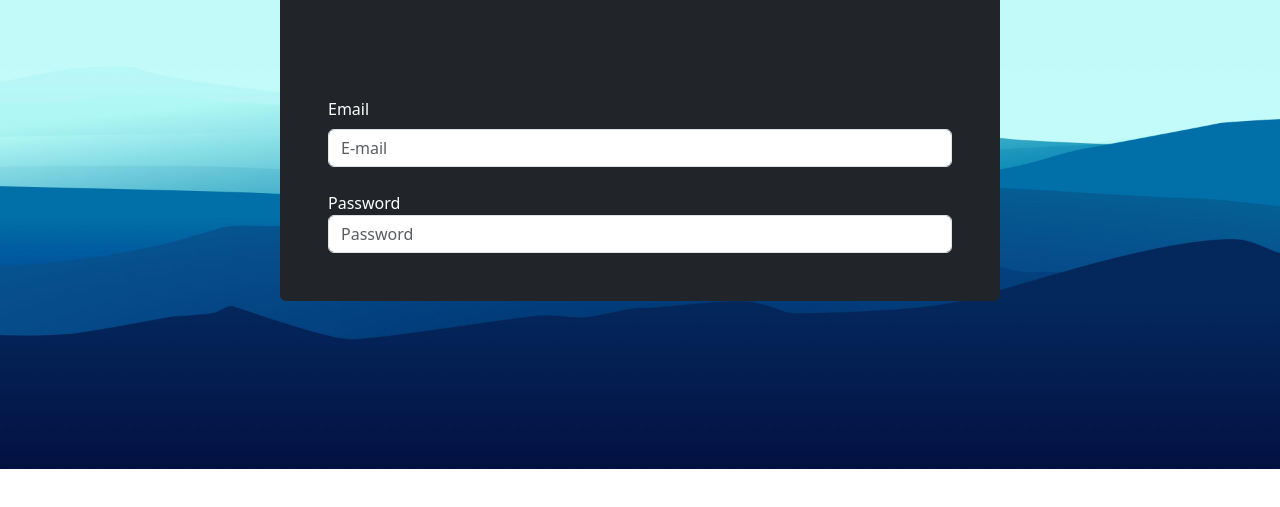
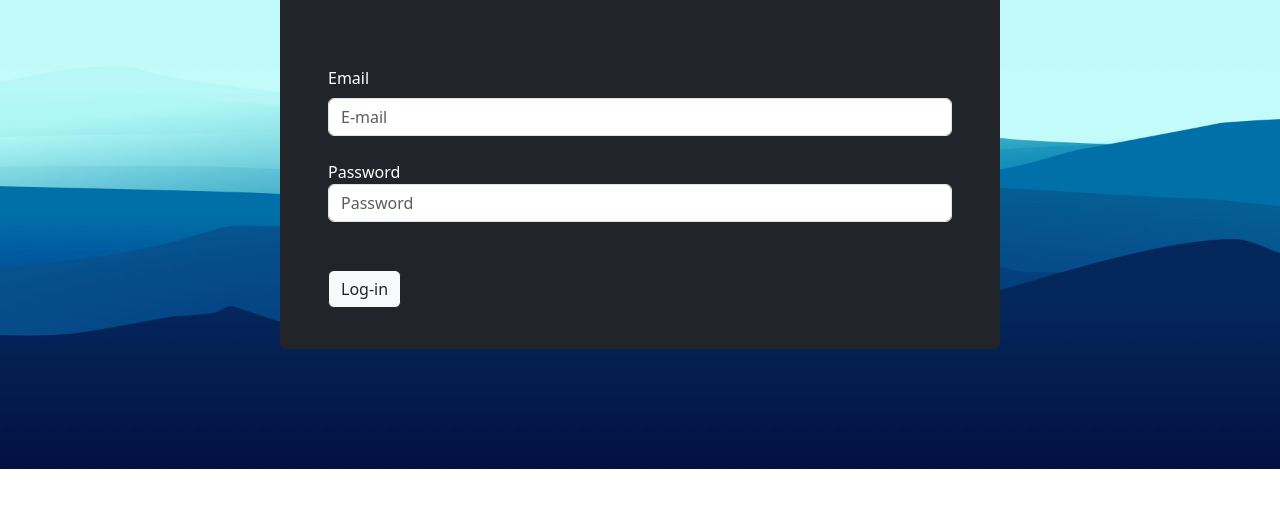
Before and after one commit to franveggiani/login_tp1, a plain HTML site: page index.html in a window 1280 px wide. Shown: the part 251-758 px from the top of the page. Drawn offline with nearby package versions, Linux system fonts and the light colour scheme.

Commit message:
login-btn
login button

```diff
--- a/index.html
+++ b/index.html
@@ -36,7 +36,7 @@
 	</ul>
 </nav>
 
-<div class="container bg-dark p-5 text-white mt-5 rounded d-flex flex-column justify-content-between" style="width: 45rem; height: 28rem;">
+<div class="container bg-dark p-5 text-white mt-5 rounded d-flex flex-column justify-content-between" style="width: 45rem; height: 31rem;">
 	<h1 class="pt-3 display-3">Log-In</h1>
 	<div class="mt-5">
 		<form action="post" class="">
@@ -48,6 +48,7 @@
 				<label for="log-password">Password</label>
 				<input class="form-control" type="password" name="log-password" id="log-password" placeholder="Password">
 			</div>
+			<button type="submit" class="btn btn-light btn-outline-dark mt-5">Log-in</button>
 		</form>
 	</div>
 </div>
```
